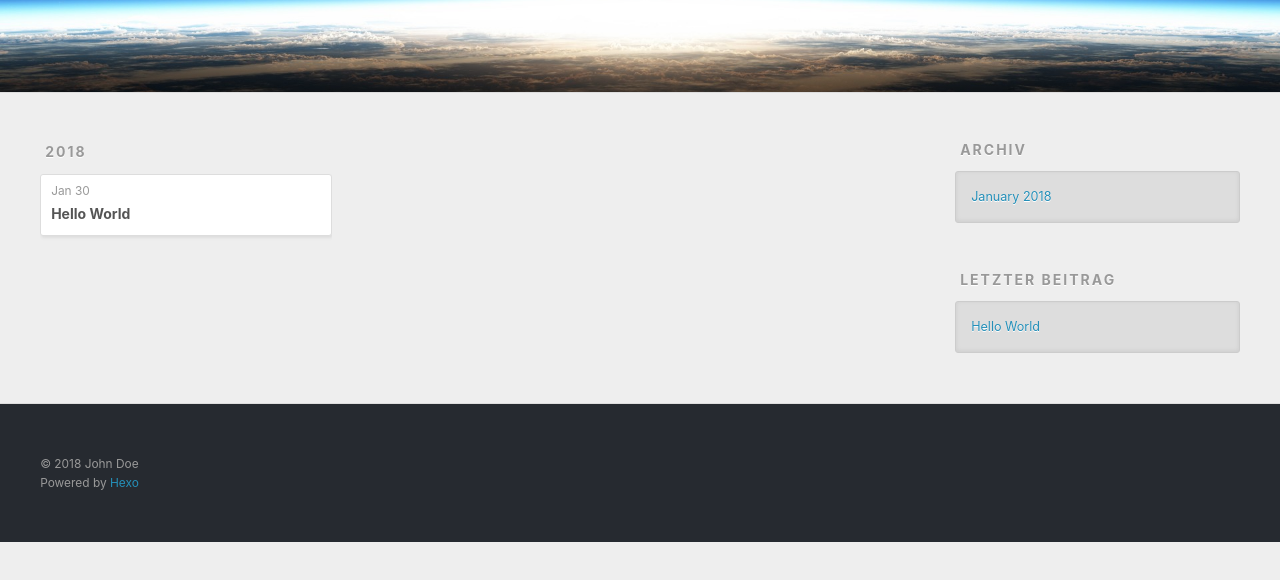
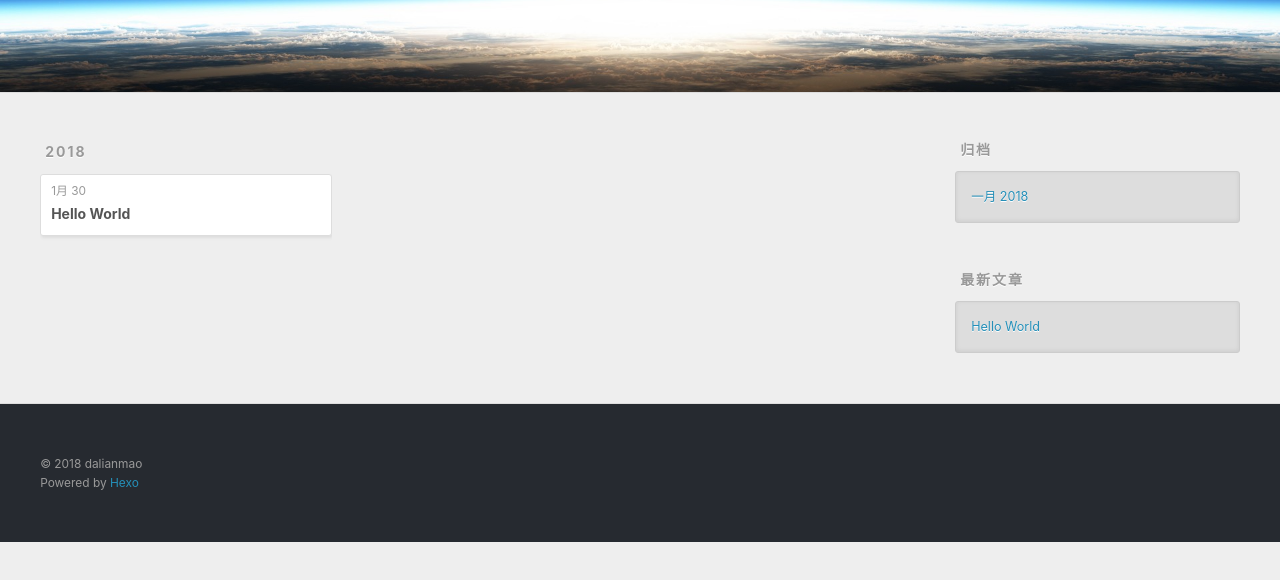
Before and after one commit to dalianmao97/-, a plain HTML site: page archives/2018/01/index.html in a window 1280 px wide. Shown: the part 208-788 px from the top of the page. Drawn offline with nearby package versions, Linux system fonts and the light colour scheme.

Commit message:
Site updated: 2018-01-30 14:23:46

```diff
--- a/archives/2018/01/index.html
+++ b/archives/2018/01/index.html
@@ -5,14 +5,18 @@
 
 
 
-  <title>Archiv: 2018/1 | Hexo</title>
+  <title>归档: 2018/1 | Hexo</title>
   <meta name="viewport" content="width=device-width, initial-scale=1, maximum-scale=1">
-  <meta property="og:type" content="website">
+  <meta name="description" content="blog">
+<meta property="og:type" content="website">
 <meta property="og:title" content="Hexo">
 <meta property="og:url" content="http://yoursite.com/archives/2018/01/index.html">
 <meta property="og:site_name" content="Hexo">
+<meta property="og:description" content="blog">
+<meta property="og:locale" content="zh-CN">
 <meta name="twitter:card" content="summary">
 <meta name="twitter:title" content="Hexo">
+<meta name="twitter:description" content="blog">
 
     <link rel="alternate" href="/atom.xml" title="Hexo" type="application/atom+xml">
 
@@ -50,7 +54,7 @@
 
           <a id="nav-rss-link" class="nav-icon" href="/atom.xml" title="RSS Feed"></a>
 
-        <a id="nav-search-btn" class="nav-icon" title="Suche"></a>
+        <a id="nav-search-btn" class="nav-icon" title="搜索"></a>
       </nav>
       <div id="search-form-wrap">
         <form action="//google.com/search" method="get" accept-charset="UTF-8" class="search-form"><input type="search" name="q" class="search-form-input" placeholder="Search"><button type="submit" class="search-form-submit">&#xF002;</button><input type="hidden" name="sitesearch" value="http://yoursite.com"></form>
@@ -76,7 +80,7 @@
   <div class="archive-article-inner">
     <header class="archive-article-header">
       <a href="/2018/01/30/hello-world/" class="archive-article-date">
-  <time datetime="2018-01-30T01:49:14.352Z" itemprop="datePublished">Jan 30</time>
+  <time datetime="2018-01-30T01:49:14.352Z" itemprop="datePublished">1月 30</time>
 </a>
 
 
@@ -108,9 +112,9 @@
 
 
   <div class="widget-wrap">
-    <h3 class="widget-title">Archiv</h3>
+    <h3 class="widget-title">归档</h3>
     <div class="widget">
-      <ul class="archive-list"><li class="archive-list-item"><a class="archive-list-link" href="/archives/2018/01/">January 2018</a></li></ul>
+      <ul class="archive-list"><li class="archive-list-item"><a class="archive-list-link" href="/archives/2018/01/">一月 2018</a></li></ul>
     </div>
   </div>
 
@@ -118,7 +122,7 @@
 
 
   <div class="widget-wrap">
-    <h3 class="widget-title">letzter Beitrag</h3>
+    <h3 class="widget-title">最新文章</h3>
     <div class="widget">
       <ul>
 
@@ -138,7 +142,7 @@
 
   <div class="outer">
     <div id="footer-info" class="inner">
-      &copy; 2018 John Doe<br>
+      &copy; 2018 dalianmao<br>
       Powered by <a href="http://hexo.io/" target="_blank">Hexo</a>
     </div>
   </div>
```
Also changed, not shown: 2018/01/30/hello-world/index.html (+7 -6 lines), archives/2018/index.html (+12 -8 lines), archives/index.html (+12 -8 lines), index.html (+11 -7 lines).
